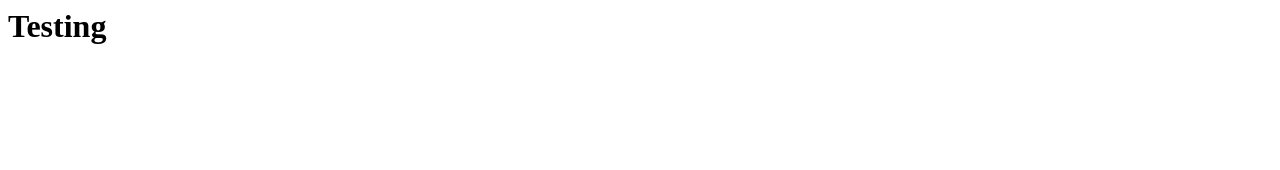
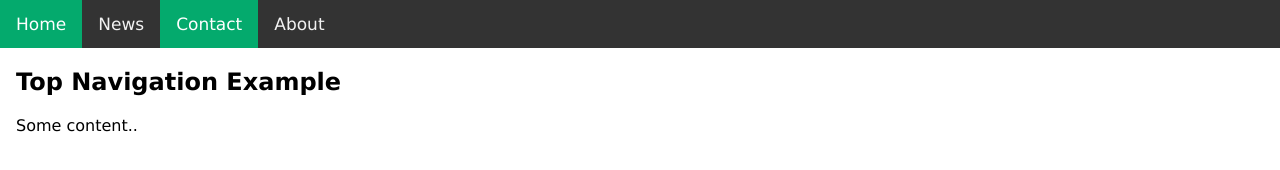
Before and after one commit to OddSkier/OddSkier.github.io, a plain HTML site: page contact.html in a window 1280 px wide. Drawn offline with Linux system fonts and the light colour scheme.

Commit message:
Update contact.html

```diff
--- a/contact.html
+++ b/contact.html
@@ -1,2 +1,61 @@
-<title>Test</title>
-<h1>Testing</h1>
+<!DOCTYPE html>
+<html>
+  <title>Odd's World</title>
+<head>
+<meta name="viewport" content="width=device-width, initial-scale=1">
+<style>
+body {
+  margin: 0;
+  font-family: Verdana, sans-serif;
+}
+
+.topnav {
+  overflow: hidden;
+  background-color: #333;
+}
+
+.topnav a {
+  float: left;
+  color: #f2f2f2;
+  text-align: center;
+  padding: 14px 16px;
+  text-decoration: none;
+  font-size: 17px;
+}
+
+.topnav a:hover {
+  background-color: #ddd;
+  color: black;
+}
+
+.topnav a.active {
+  background-color: #04AA6D;
+  color: white;
+}
+  .noselect {
+  -webkit-touch-callout: none; /* iOS Safari */
+    -webkit-user-select: none; /* Safari */
+     -khtml-user-select: none; /* Konqueror HTML */
+       -moz-user-select: none; /* Old versions of Firefox */
+        -ms-user-select: none; /* Internet Explorer/Edge */
+            user-select: none; /* Non-prefixed version, currently
+                                  supported by Chrome, Edge, Opera and Firefox */
+}
+</style>
+</head>
+<body class="noselect">
+
+<div class="topnav">
+  <a class="active" href="oddskier.github.com">Home</a>
+  <a href="#news">News</a>
+  <a class="active" href="oddskier.github.com/contact">Contact</a>
+  <a href="#about">About</a>
+</div>
+
+<div style="padding-left:16px">
+  <h2>Top Navigation Example</h2>
+  <p>Some content..</p>
+</div>
+
+</body>
+</html>
```
